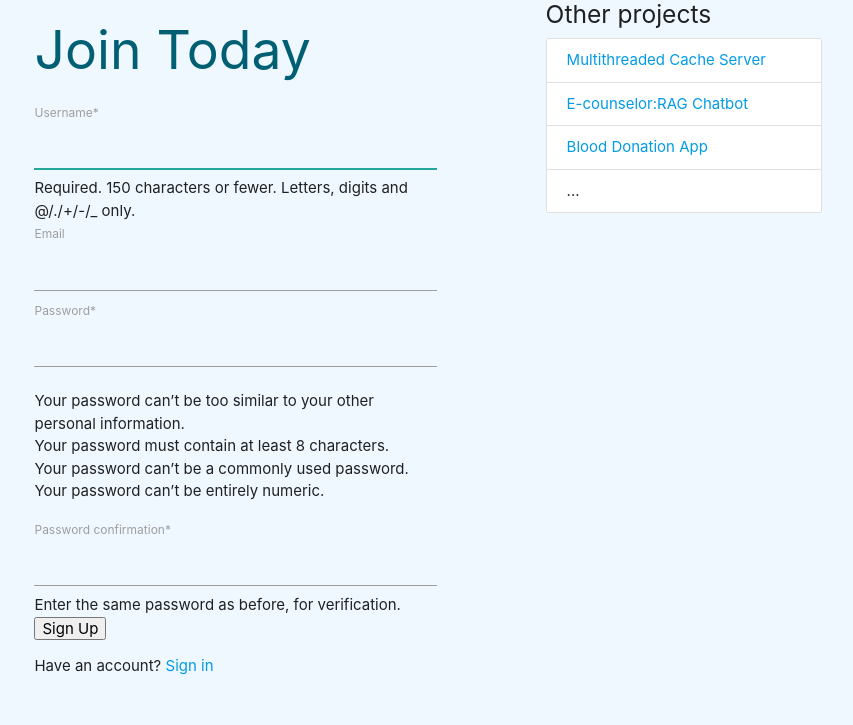
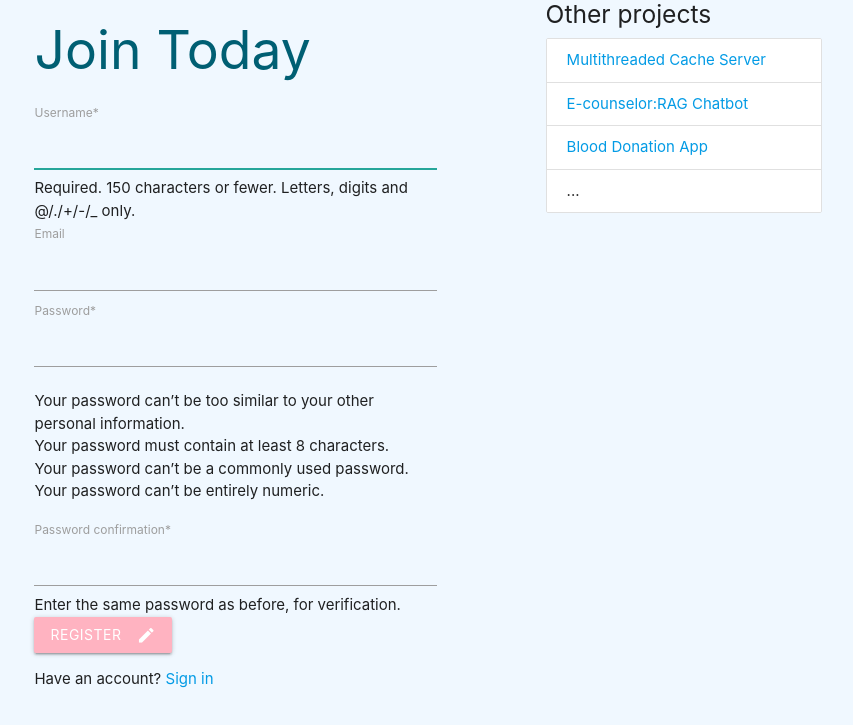
Before and after one commit to varshney-yash/PyPress, a Django app: page /register/ in a window 1280 px wide. Shown: the part 79-804 px from the top of the page, without its empty margins (255-1108 px from the left). Before the commit the page ends 754 px from the top, so only its background shows below. Run offline with Django 5.2, Linux system fonts and the light colour scheme; parts of the project's set-up code (start-up, migrations or seed data) failed here and were passed over; some libraries are stand-ins or nearby versions.

Commit message:
enhance ui: buttons

```diff
--- a/users/templates/users/login.html
+++ b/users/templates/users/login.html
@@ -10,8 +10,9 @@
                 <h2 class="block text-center text-2xl font-bold mb-6" style="color: #005f73;">Login</h2>
                 {{ form|crispy }}
                 <div class="flex items-center justify-between">
-                    <button class="bg-blue-500 hover:bg-blue-700 text-white font-bold py-2 px-4 rounded focus:outline-none focus:shadow-outline" type="submit">
-                        Log In
+                    <button class="btn waves-effect waves-light" type="submit" style="background-color: #ffb3c1;">
+                        Login
+                        <i class="material-icons right">login</i>
                     </button>
                 </div>
             </form>
--- a/users/templates/users/register.html
+++ b/users/templates/users/register.html
@@ -10,9 +10,9 @@
                 <h2 class="block text-center text-2xl font-bold mb-6" style="color: #005f73;">Join Today</h2>
                 {{ form|crispy }}
                 <div class="flex items-center justify-center mt-4">
-                    <button class="bg-pink-300 hover:bg-pink-400 text-white font-bold py-2 px-4 rounded focus:outline-none focus:shadow-outline" type="submit">
-                        Sign Up
-                        <i class="fas fa-arrow-right ml-2"></i>
+                    <button class="btn waves-effect waves-light" type="submit" style="background-color: #ffb3c1;">
+                        Register
+                        <i class="material-icons right">create</i>
                     </button>
                 </div>
             </form>
```
